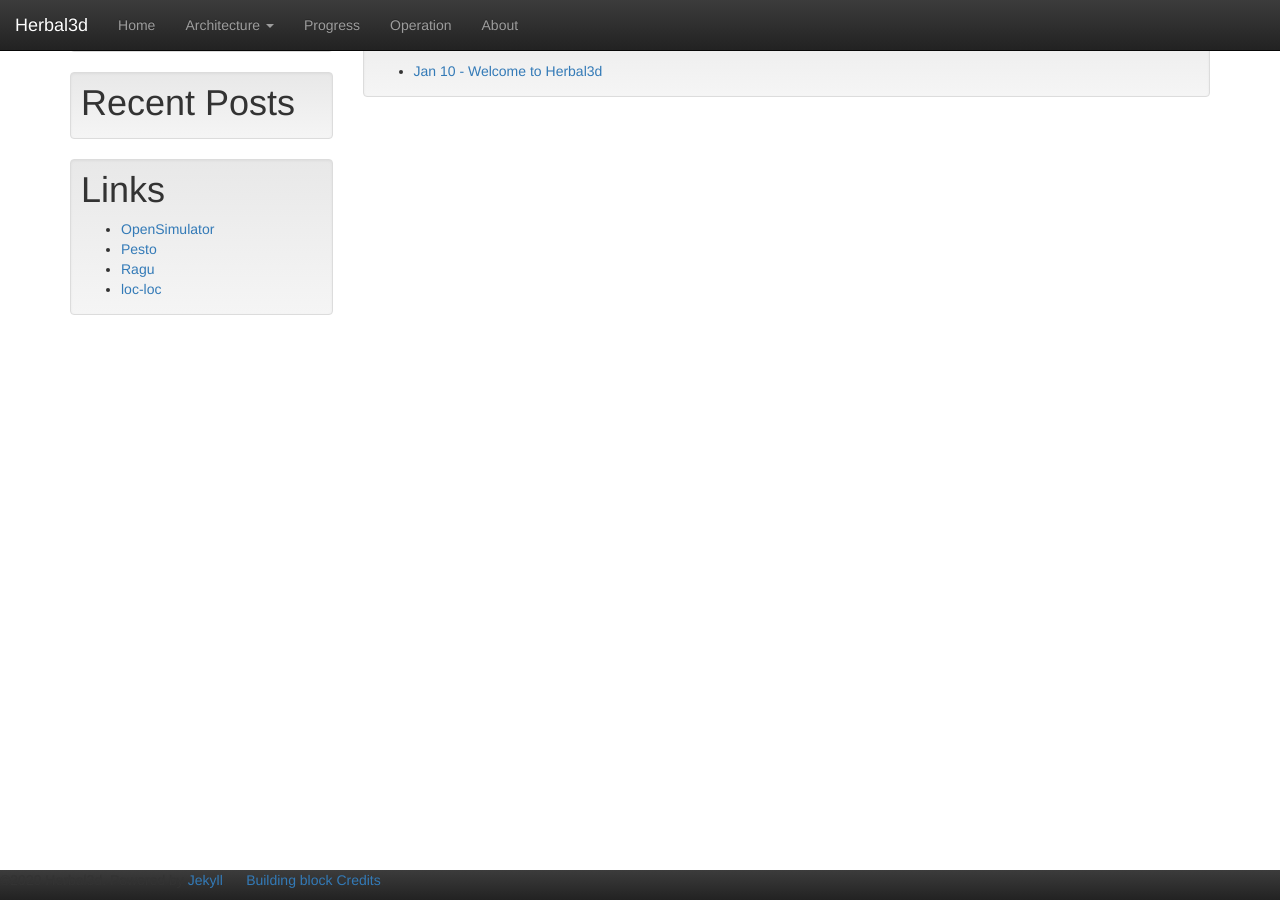
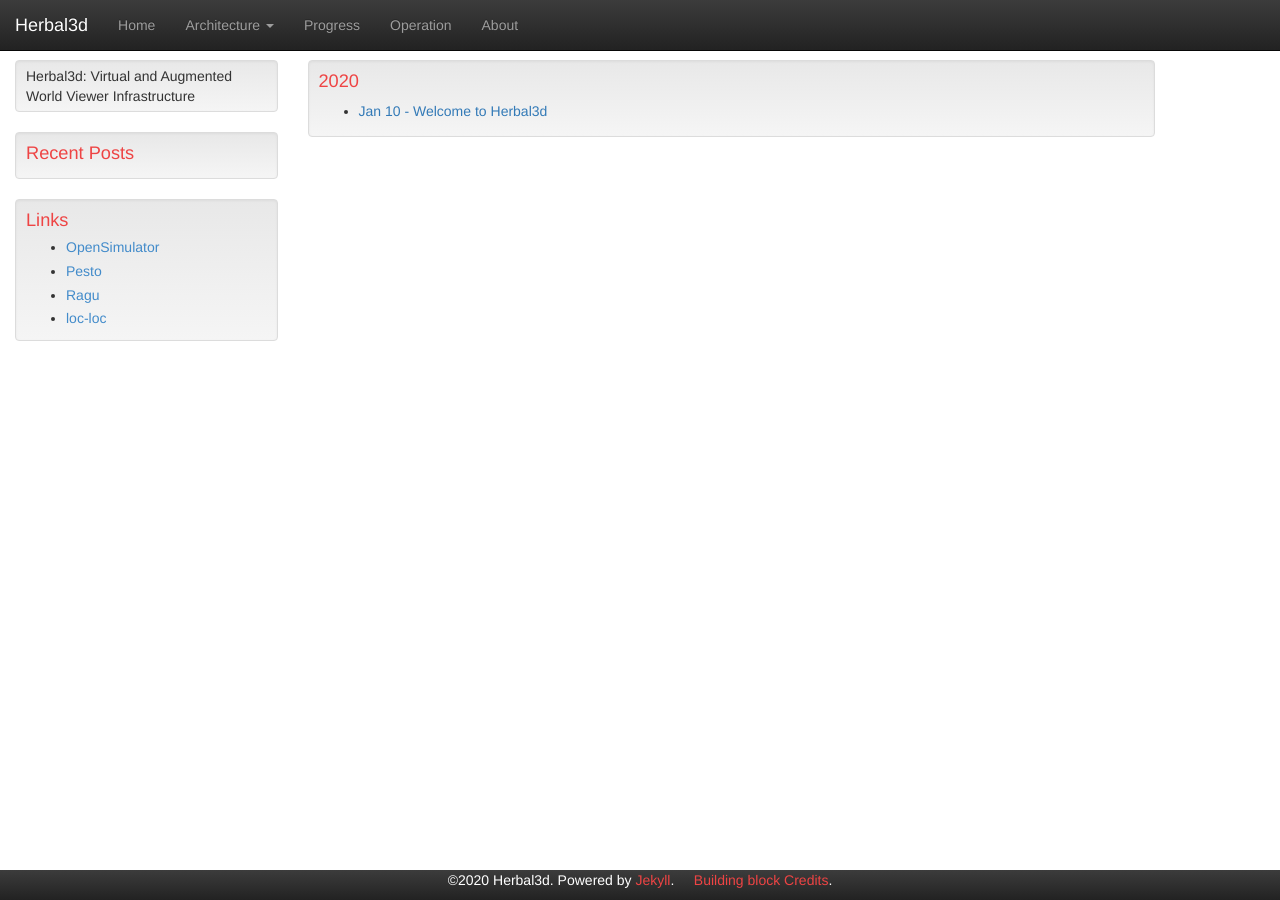
Before and after one commit to Herbal3d/herbal3d.github.io, a Jekyll site: the page built from archive.md, in a window 1280 px wide. Built offline with Jekyll 4.4.1, drawn with Linux system fonts in a browser that asks for light colours; Markdown is read by kramdown in place of the engine named in the settings.

Commit message:
Correct spelling of 'kramdown' in _config.yml Add missing css/theme.css

```diff
--- a/_config.yml
+++ b/_config.yml
@@ -18,7 +18,7 @@ permalink: /:year/:year-:month-:day-:title
 pageinate: 5
 
 highlighter: rouge
-markdown: karmdown
+markdown: kramdown
 gems:
     - jekyll-paginate
 encoding: utf-8
--- /dev/null
+++ b/css/theme.css
@@ -0,0 +1,56 @@
+body {
+    padding-top: 60px;
+    padding-bottom: 60px;
+}
+
+.copyright {
+    color: #ffffff;
+}
+
+.footer {
+    text-align: center;
+}
+
+.footer a {
+    color: #ee4444;
+}
+
+.well {
+    padding: 5px 10px 5px 10px;
+}
+
+.sidebar h1 {
+    color: #ee4444;
+    font-size: 1.3em;
+}
+
+.sidebar a {
+    color: #428bca;
+}
+
+.sidebar li {
+    margin-top: .7em;
+    line-height: 1em;
+}
+
+.sidebar a:hover {
+    color: #3071a9;
+}
+
+.container-left {
+    margin: 0;
+}
+
+.well h1 {
+    color: #ee4444;
+    font-size: 1.3em;
+    margin-top: 5px;
+}
+
+.author {
+    color: #ee4444;
+}
+
+.author a {
+    color: #ee4444;
+}
```
